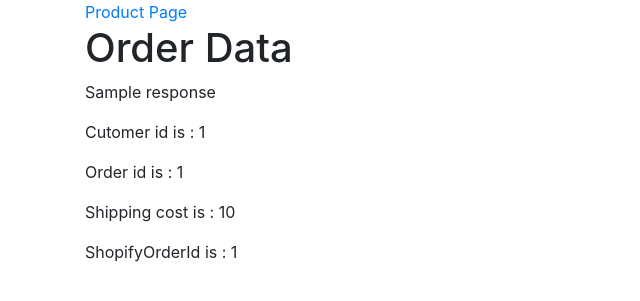
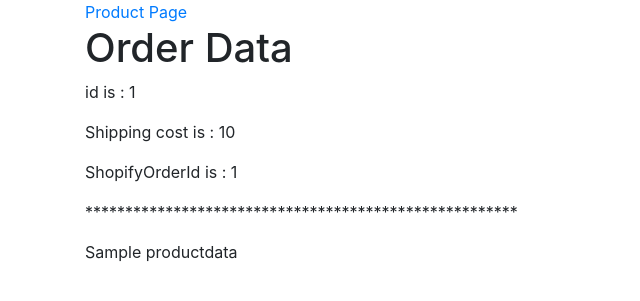
Before and after one commit to Ragindev/Ingram-Micro, a Flask app: template templates/index.html in a window 1280 px wide. Shown: the top 301 px of the page, without its empty margins (0-640 px from the left). Run offline with Flask 2, Linux system fonts and the light colour scheme; the template is opened without the code that fills it: most values are stand-ins (such as "Sample title", 1, 10 or a date in 2020).

Commit message:
get response from webhook and using id get product detsils

```diff
--- a/app.py
+++ b/app.py
@@ -1,5 +1,6 @@
 import http
 import json
+from math import prod
 from pickle import GET
 from urllib3 import request
 from flask import Flask, render_template,request
@@ -8,28 +9,41 @@ import requests
 
 app = Flask(__name__)
 
-@app.route('/')
-def index():
-    url = "https://api.bigcommerce.com/stores/b5ajmj9rbq/v2/orders/111"
+@app.route('/', methods=["GET", "POST"])
+def product():
     header = {
         "X-Auth-Token":"redptv84kmlgfed97l7jroa0mdknfgc",
         "Content-Type":"application/json",
         "Accept": "application/json"
     }
-    response = requests.request("GET",url,headers=header).json()
-    # print(response)
-    # print("Customer ID is : ",response['customer_id'])  24233840
-    return render_template('/index.html',response=response)
-
-@app.route('/product', methods=["GET", "POST"])
-def product():
+    productdata = ''
     if request.method =='POST':
-        print('Product Updated',request.json)  #Get all data
-        return 'New Changes'
+        productdata = request.json
+        productID = productdata['data']['id']
+        print('Product Updated  :',request.json)  #Get all data
+        print ("=================")
+        print ("Product DATA : ",productdata['data']['id'])
+        print ("=================")
+        print (productID)
 
     elif request.method =='GET':
         print('New Request')
-        return 'New Request'
-    return render_template('/product.html')
+        # newRequest = 'New REQUEST'
+        # return newRequest
+    print("****** product data *********")
+    print(productdata)
+    print("****** product ID IS  *********")
+    print(productdata['data']['id'])
+    print("****** product ID IS  *********")
+    product_id = productdata['data']['id']
+    print("****** product ID new var is  *********")
+    print (product_id)
+    url = f"https://api.bigcommerce.com/stores/b5ajmj9rbq/v3/catalog/products/{product_id}"
+
+    response = requests.request("GET",url,headers=header).json()
+    # print("Customer ID is : ",response['customer_id'])
+    print("RESPONSE is : ",response)
+    return render_template('/index.html', header=header, response=response,productdata=productdata)
+
 if __name__ == ('__main__'):
     app.run(debug=True)
--- a/templates/index.html
+++ b/templates/index.html
@@ -4,10 +4,12 @@
 
     <a href="{{url_for('product')}}">Product Page</a>
     <h1>Order Data</h1>
-    <p>{{response}}</p>
-    <p>Cutomer id is : {{response['customer_id']}}</p>
-    <p>Order id is : {{response['data.id']}}</p>
+    <!-- <p>{{response}}</p> -->
+    <!-- <p>Cutomer id is : {{response['customer_id']}}</p> -->
+    <p>id is : {{response['id']}}</p>
     <p>Shipping cost is : {{response['base_shipping_cost']}}</p>
     <p>ShopifyOrderId is : {{response['ShopifyOrderId']}}</p>
+    <p>******************************************************</p>
+    <p>{{productdata}}</p>
 </div>
 {% endblock %}
--- a/templates/product.html
+++ b/templates/product.html
@@ -5,9 +5,9 @@
 <a href="{{url_for('index')}}">Home Page</a>
 
     <p>product update</p>
-    <p>{{request.json}}</p>
     <p>================</p>
-    <p>{{output}}</p>
+    <p>================</p>
+    <p>{{productdata['data']['id']}}</p>
     <p>================</p>
 </div>
 {% endblock %}
```
